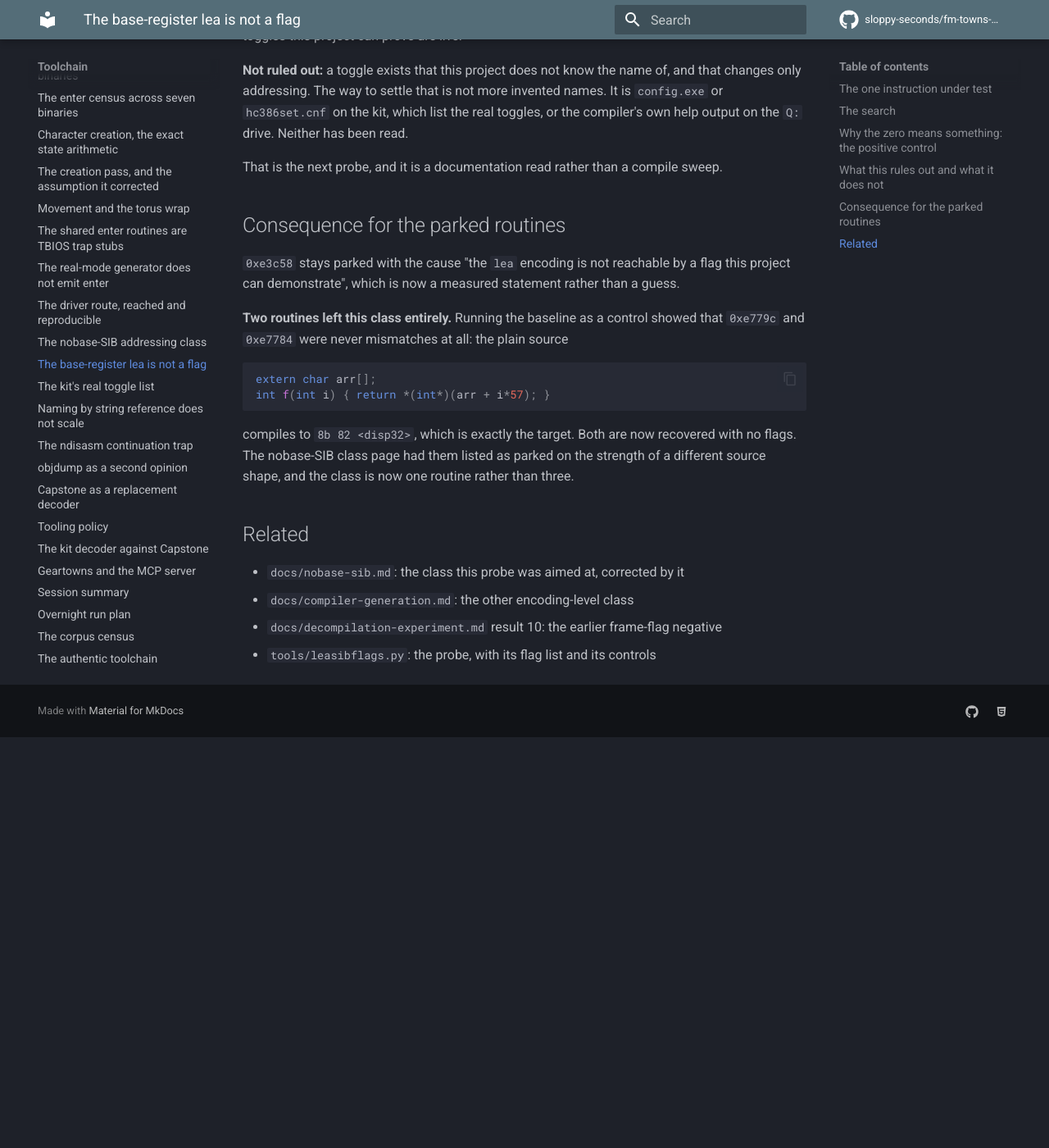
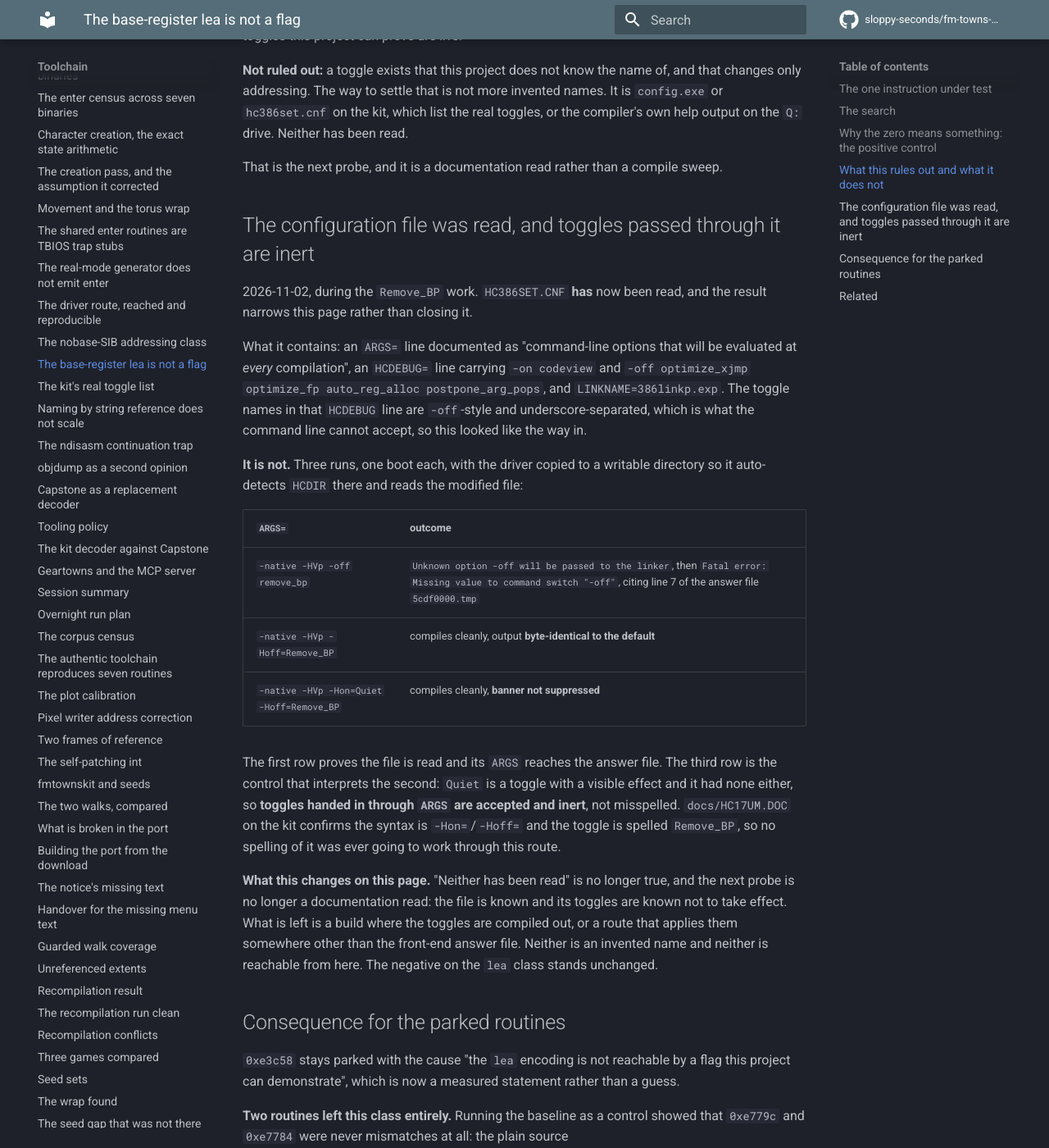
Before and after one commit to sloppy-seconds/fm-towns-ultima, an MkDocs documentation site: the page built from docs/leasib-flags-negative.md, in a window 1280 px wide and 1400 px high, scrolled down 2294 px. Shown: the whole window at 82% size. Built offline with MkDocs 1.6.1 and Material for MkDocs 9.7.7, drawn with Linux system fonts in a browser that asks for light colours; comment, search, counter and statistics services are not loaded; before the commit the page ends 3193 px from its top, so only the background shows below that.

Commit message:
4j first pass: promote the 4f recovery, and measure the grind's structural blocker
Three things, all from the "do 1 and 2 and note the args" instruction.

1. 0xe140c promoted. routines.json class register-choice -> matched with the C and
   the evidence. matched 10 -> 11, driver-verified 8 -> 9, and the register-choice
   class is now empty so it is dropped from the gate's vocabulary list.

   One step was easy to miss and worth recording: queue.js consults docs/queue.json
   BEFORE the register, so a stored row saying register-choice kept winning over the
   register's new matched and the queue still read 10. The row was REMOVED rather than
   restated, because the register owns the verdict and a second copy is exactly the
   drift the ledger exists to prevent.

2. The grind's structural blocker, sized. Re-decoding every function's opening
   instructions:

     unframed                     530   60.6%
     framed + spill               207   23.7%
     framed + push local           71    8.1%
     framed, no local, no spill     67    7.7%

   Only the last row is what the driver's default cannot reproduce, and no route found
   so far can make it. So the queue is 92 percent reachable today and the frame
   decision is a 7.7 percent tax rather than a wall. That is the number 4j needed and
   it makes the grind worth mounting.

3. 4l's ARGS finding recorded on the page that owns it. leasib-flags-negative.md said
   "neither has been read" about hc386.cnf and config.exe; hc386set.cnf has now been
   read and reading it was not enough, because toggles through ARGS are accepted and
   inert. The Quiet control is what proves that rather than a misspelling, and the
   three-run table is on the page. The 4l item section carries a pointer and the frame
   count.

Also corrected while in there: the 4j done-when said 788 routines (713 + 75, 25
excluded) and the queue block quoted the same. Both are now the tool's own output,
798 (715 + 83, 23 excluded), because the seed derivation changed since they were
written. Stale before this commit, not caused by it.

4j is NOT done: 696 routines remain unattempted and the item's own done-when says the
run is finished when the queue is empty, not at a count.

````diff
--- a/docs/leasib-flags-negative.md
+++ b/docs/leasib-flags-negative.md
@@ -102,6 +102,39 @@
 
 That is the next probe, and it is a documentation read rather than a compile sweep.
 
+## The configuration file was read, and toggles passed through it are inert
+
+2026-11-02, during the `Remove_BP` work. `HC386SET.CNF` **has** now been read, and the
+result narrows this page rather than closing it.
+
+What it contains: an `ARGS=` line documented as "command-line options that will be
+evaluated at _every_ compilation", an `HCDEBUG=` line carrying `-on codeview` and
+`-off optimize_xjmp optimize_fp auto_reg_alloc postpone_arg_pops`, and `LINKNAME=386linkp.exp`.
+The toggle names in that `HCDEBUG` line are `-off`-style and underscore-separated, which is
+what the command line cannot accept, so this looked like the way in.
+
+**It is not.** Three runs, one boot each, with the driver copied to a writable directory so
+it auto-detects `HCDIR` there and reads the modified file:
+
+| `ARGS=` | outcome |
+|---|---|
+| `-native -HVp -off remove_bp` | `Unknown option -off will be passed to the linker`, then `Fatal error: Missing value to command switch "-off"`, citing line 7 of the answer file `5cdf0000.tmp` |
+| `-native -HVp -Hoff=Remove_BP` | compiles cleanly, output **byte-identical to the default** |
+| `-native -HVp -Hon=Quiet -Hoff=Remove_BP` | compiles cleanly, **banner not suppressed** |
+
+The first row proves the file is read and its `ARGS` reaches the answer file. The third row
+is the control that interprets the second: `Quiet` is a toggle with a visible effect and it
+had none either, so **toggles handed in through `ARGS` are accepted and inert**, not
+misspelled. `docs/HC17UM.DOC` on the kit confirms the syntax is `-Hon=`/`-Hoff=` and the
+toggle is spelled `Remove_BP`, so no spelling of it was ever going to work through this
+route.
+
+**What this changes on this page.** "Neither has been read" is no longer true, and the
+next probe is no longer a documentation read: the file is known and its toggles are known
+not to take effect. What is left is a build where the toggles are compiled out, or a route
+that applies them somewhere other than the front-end answer file. Neither is an invented
+name and neither is reachable from here. The negative on the `lea` class stands unchanged.
+
 ## Consequence for the parked routines
 
 `0xe3c58` stays parked with the cause "the `lea` encoding is not reachable by a flag this
--- a/docs/plan.md
+++ b/docs/plan.md
@@ -489,8 +489,8 @@
 
 **State:** DONE · **Autonomy:** AUTONOMOUS
 
-**What is now known.** **11 of 14 Level-1 leaves match byte for byte, 78.6 percent**, of which 10 were already in
-the register and one (`0xe140c`) awaits promotion under 4j. The stop condition is 30
+**What is now known.** **11 of 14 Level-1 leaves match byte for byte, 78.6 percent**, all eleven now in the
+register: `0xe140c` was promoted on 2026-11-02. The stop condition is 30
 percent, so the conclusion it licenses is that High C 1.73 is the compiler that built this game. Two more are
 blocked on the frame decision rather than on their C, which puts the recoverable set at 13 of 14.
 
@@ -787,8 +787,25 @@
 | field | value |
 |---|---|
 | autonomy | runs unattended via `tools/cc.sh`; no emulator interaction, no disc state |
-| done when | every routine in the queue carries a status, the statuses sum to the routine count owned by `docs/call-graph.md` (788: 713 call targets that something really calls, plus 75 with no call site, with 25 of the 738 excluded as not routines), and no routine is left `unattempted`. Recovered is `matched` plus `identical except disp32`. The run is not done at a count, it is done when the queue is empty |
+| done when | every routine in the queue carries a status, the statuses sum to the routine count owned by `docs/call-graph.md` (**798**: 715 call targets that something really calls, plus 83 with no call site, with 23 excluded as not routines), and no routine is left `unattempted`. Recovered is `matched` plus `identical except disp32`. The run is not done at a count, it is done when the queue is empty. **Numbers corrected 2026-11-02** from 788/713/75/25, which is what `node tools/queue.js --counts` printed before the seed derivation changed |
 | blocked by | nothing |
+
+**Where the grind stands, and the size of its one structural blocker, measured 2026-11-02.** Of the 875
+functions in the module, the frame decision makes only a small part unreachable. Re-decoding each function's
+opening instructions gives:
+
+| class | count | share |
+|---|---|---|
+| unframed | 530 | 60.6% |
+| framed, with a callee-saved spill | 207 | 23.7% |
+| framed, with a `push` local | 71 | 8.1% |
+| **framed, no local, no spill** | **67** | **7.7%** |
+
+Only the last row is what the driver's default cannot reproduce, and it is also the class no route found so
+far can be made to produce: `ARGS` toggles in `HC386SET.CNF` are accepted and inert (item 4l), so `Remove_BP`
+changes nothing. So the queue is **92 percent reachable today** and the frame decision is a 7.7 percent tax
+rather than a wall. Two of the fourteen Level-1 leaves are in that class, which is why item 4f reports them as
+blocked on the frame rather than on their C.
 
 **This replaces the earlier "finish `0xe6a58`" framing, which was the wrong unit of work.** One
 routine is not a plan. This item is the whole grind, and it exists because a previous run stopped at
@@ -828,22 +845,29 @@
 image and prints, as of this pass:
 
 ```
-statuses (738 starts):
-  matched        10
+statuses (798 routines: 715 from call targets, 83 from the seed file, 23 excluded):
+  matched        11
   disp32          0
   parked         30
-  not-c          58
-  unattempted   686
-  excluded       25
-  recovered      10  (matched + disp32)
+  not-c          61
+  unattempted   696
+  excluded       23
+  recovered      11  (matched + disp32)
 ```
 
-The statuses sum to 788 routines: 713 that a real call site points at, 75 with no call site from
-`tools/runtime-seeds.txt`, and 26 of the 738 call targets excluded because they are not routines. The count is owned by
+The statuses sum to 798 routines: 715 that a real call site points at, plus 83 with no call site from
+`tools/runtime-seeds.txt`, with 23 excluded because they are not routines. The count is owned by
 `docs/call-graph.md` and the arithmetic is asserted by `checkall.js` as `decompilation queue`.
-**Ten recovered, 686 unattempted**, so the queue is not close to empty and there is no honest
-way to say otherwise. The 30 parked rows all carry a cause (20 `base-fold`, 9 `unresolved`, 1 `register-choice`) and
+**Eleven recovered, 696 unattempted**, so the queue is not close to empty and there is no honest
+way to say otherwise. The 30 parked rows all carry a cause (21 `base-fold`, 9 `unresolved`) and
 `tools/queue.js` reports all 30 as workable now, none blocked on an unmet dependency.
+
+**These figures were 788 and 10 recovered until 2026-11-02, and the block above is now the tool's own output
+rather than a transcription.** The queue grew because the seed derivation changed, and the eleventh recovery is
+`0xe140c`, promoted after item 4f matched it. It needed one further step that is easy to miss: `queue.js`
+consults `docs/queue.json` **before** the register, so a stored row saying `register-choice` kept winning over the
+register's new `matched`. The row was removed rather than restated, because the register owns the verdict and a
+second copy is the drift this ledger exists to prevent.
 
 **The next work is concrete rather than general**: the parked `base-fold` routines are exactly the set the disp32
 standard exists for, so they are the cheapest recoveries in the queue, and the pass that works them needs the compile
@@ -946,6 +970,17 @@
 names, all from the one `HCDEBUG` line in `hc386set.cnf`: `optimize_xjmp`, `optimize_fp`,
 `auto_reg_alloc`, `postpone_arg_pops`, `remove_bp`. The kit ships `hc386.cnf`, `hc386set.cnf`
 and `config.exe` in `Q:\HC386\BIN`, and none of the three has been read.
+
+**Update, 2026-11-02: `hc386set.cnf` has now been read, and reading it was not enough.** Its
+`ARGS=` line is documented as applying to every compilation and it is reachable, but three runs
+showed that toggles handed in through it are **accepted and inert**: `-Hoff=Remove_BP` compiles
+cleanly and changes nothing, and `-Hon=Quiet`, the control, fails to suppress the banner. So the
+item's premise, that the names merely had to be read, holds for the *names* and not for the
+*mechanism*. Recorded in full on [leasib-flags-negative.md](leasib-flags-negative.md).
+
+For the frame-decision class this matters concretely: **67 of 875 routines (7.7%) are framed with
+no local and no spill**, which is the shape the driver's default cannot produce, and no route
+found so far can be made to produce it either. See item 4j for the measurement.
 
 **The route, which is already documented.** `docs/working-set.md` records that a guest-side
 `COPY Q:\HC386\... C:\...` works, and `tools/cserve.js` already drives a batch file with
--- a/docs/queue.json
+++ b/docs/queue.json
@@ -23,10 +23,6 @@
   },
   "e07c8": {
    "status": "matched"
-  },
-  "e120c": {
-   "status": "parked",
-   "cause": "register-choice"
   },
   "e19f4": {
    "status": "parked",
````
Also changed, not shown: docs/attribution-ledger.md (+5 -4 lines), docs/compiler-generation.md (+1 -1 lines), docs/plan-attribution.md (+7 -5 lines), docs/routines.json (+4 -3 lines), docs/ledger.json, 2 other files.
